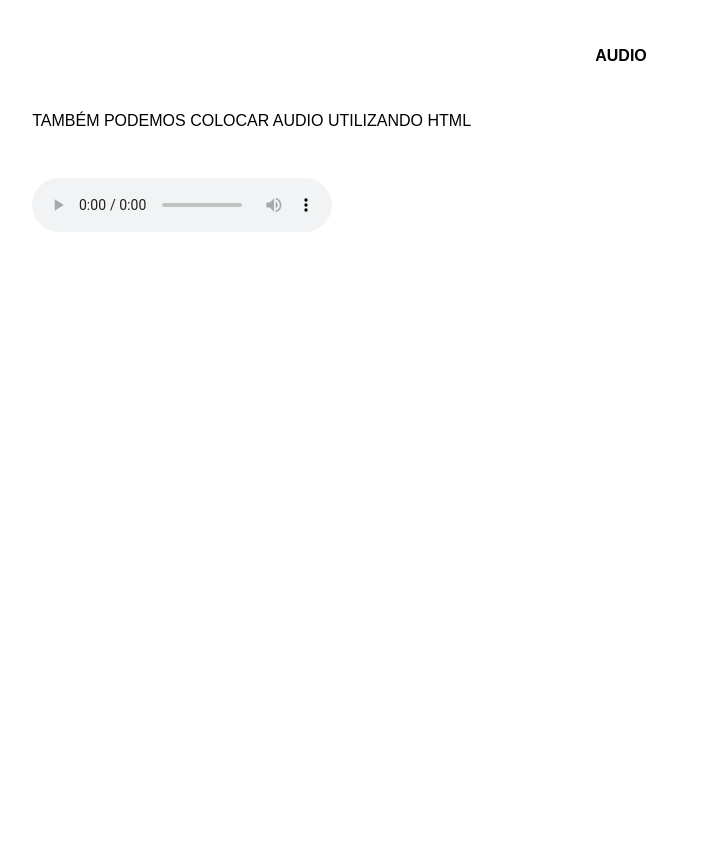
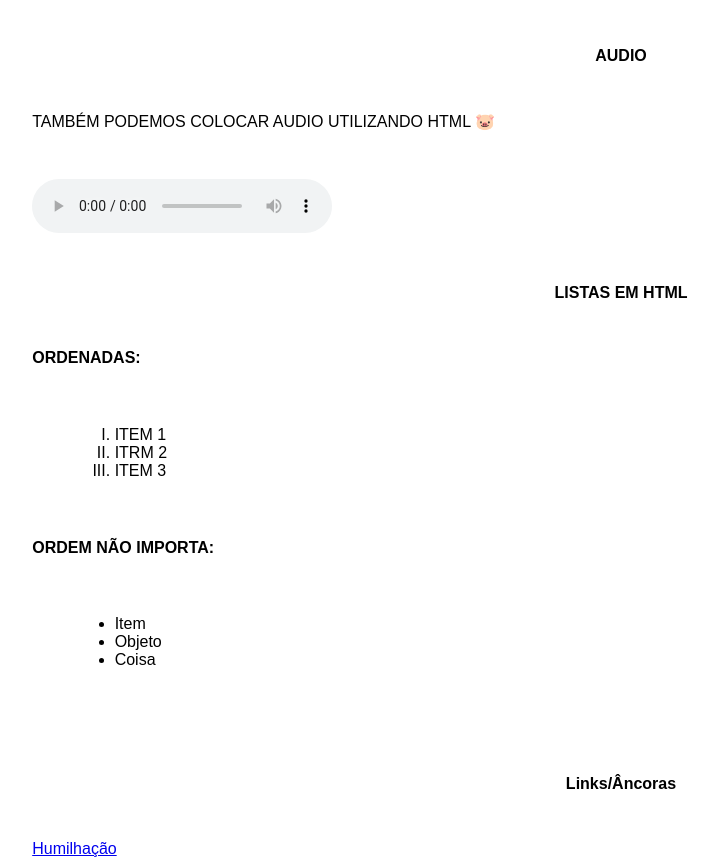
Before and after one commit to PauloJava-Coffee/treino, a plain HTML site: page index.html in a window 1280 px wide. Shown: the part 551-1409 px from the top of the page, without its empty margins (19-737 px from the left). Before the commit the page ends 917 px from the top, so only its background shows below. Drawn offline with Linux system fonts and the light colour scheme.

Commit message:
-------------------------------

```diff
--- a/estilos/style.css
+++ b/estilos/style.css
@@ -118,3 +118,7 @@ main>section>img {
     border-radius: 3px;
     box-shadow: 2px 2px rgba(0, 0, 0, 0.307);
 }
+section#lista > ol,ul {
+    margin-left: 7%;
+    padding: 5% 0%;
+}
--- a/index.html
+++ b/index.html
@@ -1,5 +1,6 @@
 <!DOCTYPE html>
 <html lang="pt-br">
+
 <head>
     <meta charset="UTF-8">
     <meta name="viewport" content="width=device-width, initial-scale=1.0">
@@ -37,9 +38,28 @@
         <section>
             <h2>AUDIO</h2>
             <P>
-                TAMBÉM PODEMOS COLOCAR AUDIO UTILIZANDO HTML
+                TAMBÉM PODEMOS COLOCAR AUDIO UTILIZANDO HTML &#x1f437;
             </P>
-            <audio src="i" controls></audio>
+            <audio src="audios/hinopalmeira.mp3" controls></audio>
+        </section>
+        <section id="lista">
+            <h2>LISTAS EM HTML</h2>
+            <h3>ORDENADAS:</h3>
+            <ol type="I">
+                <li>ITEM 1</li>
+                <li>ITRM 2</li>
+                <li>ITEM 3</li>
+            </ol>
+            <h3>ORDEM NÃO IMPORTA: </h3>
+            <ul>
+                <li>Item</li>
+                <li>Objeto</li>
+                <li>Coisa</li>
+            </ul>
+        </section>
+        <section>
+            <h2>Links/Âncoras</h2>
+            <a href="https://youtu.be/35vzuFPybVg?si=3ZsNA0HHAvH2C1OA">Humilhação</a>
         </section>
 
         <section></section>
```
Also changed, not shown: 1 other file.
